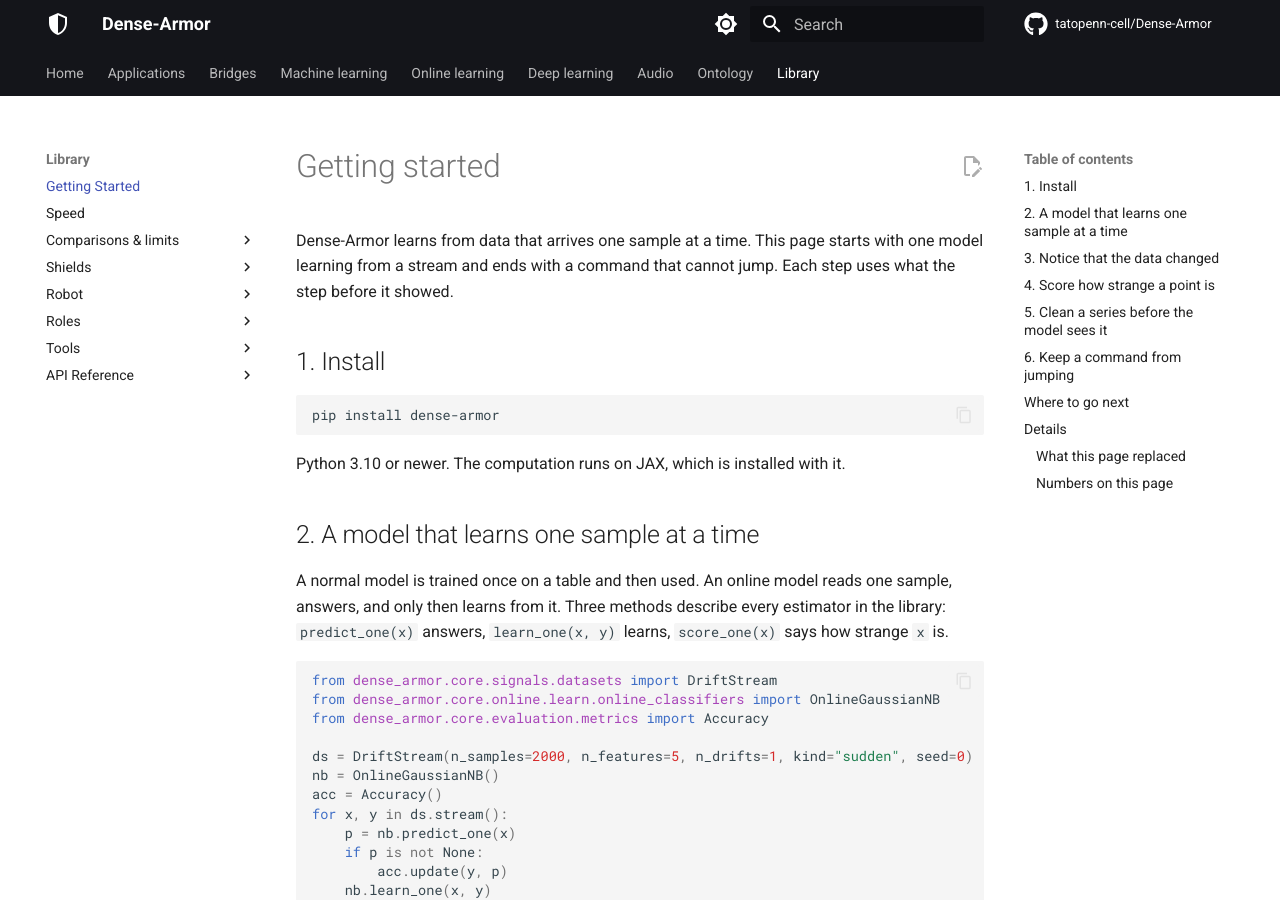
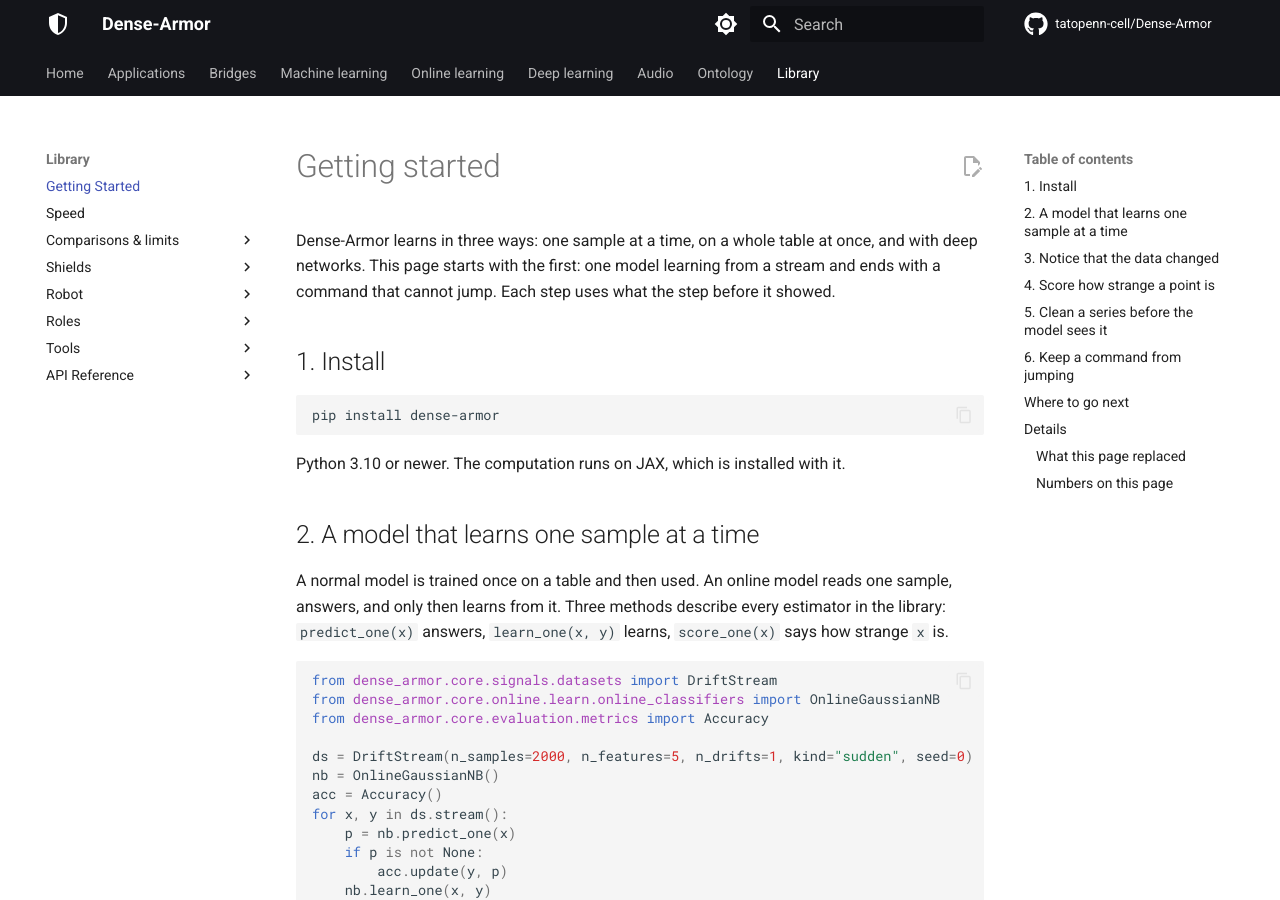
Before and after one commit to tatopenn-cell/Dense-Armor, an MkDocs documentation site: the page built from docs/getting-started.md, in a window 1280 px wide and 900 px high. Built offline with MkDocs 1.6.1 and Material for MkDocs 9.7.7, drawn with Linux system fonts in a browser that asks for light colours; comment, search, counter and statistics services are not loaded.

Commit message:
Docs: README, getting started and architecture describe the three levels of learning

```diff
--- a/docs/getting-started.md
+++ b/docs/getting-started.md
@@ -1,6 +1,6 @@
 # Getting started
 
-Dense-Armor learns from data that arrives one sample at a time. This page starts with one model learning from a stream and ends with a command that cannot jump. Each step uses what the step before it showed.
+Dense-Armor learns in three ways: one sample at a time, on a whole table at once, and with deep networks. This page starts with the first: one model learning from a stream and ends with a command that cannot jump. Each step uses what the step before it showed.
 
 ## 1. Install
 
```
Also changed, not shown: ARCHITECTURE.md (+1 -1 lines), README.md (+2 -2 lines).
